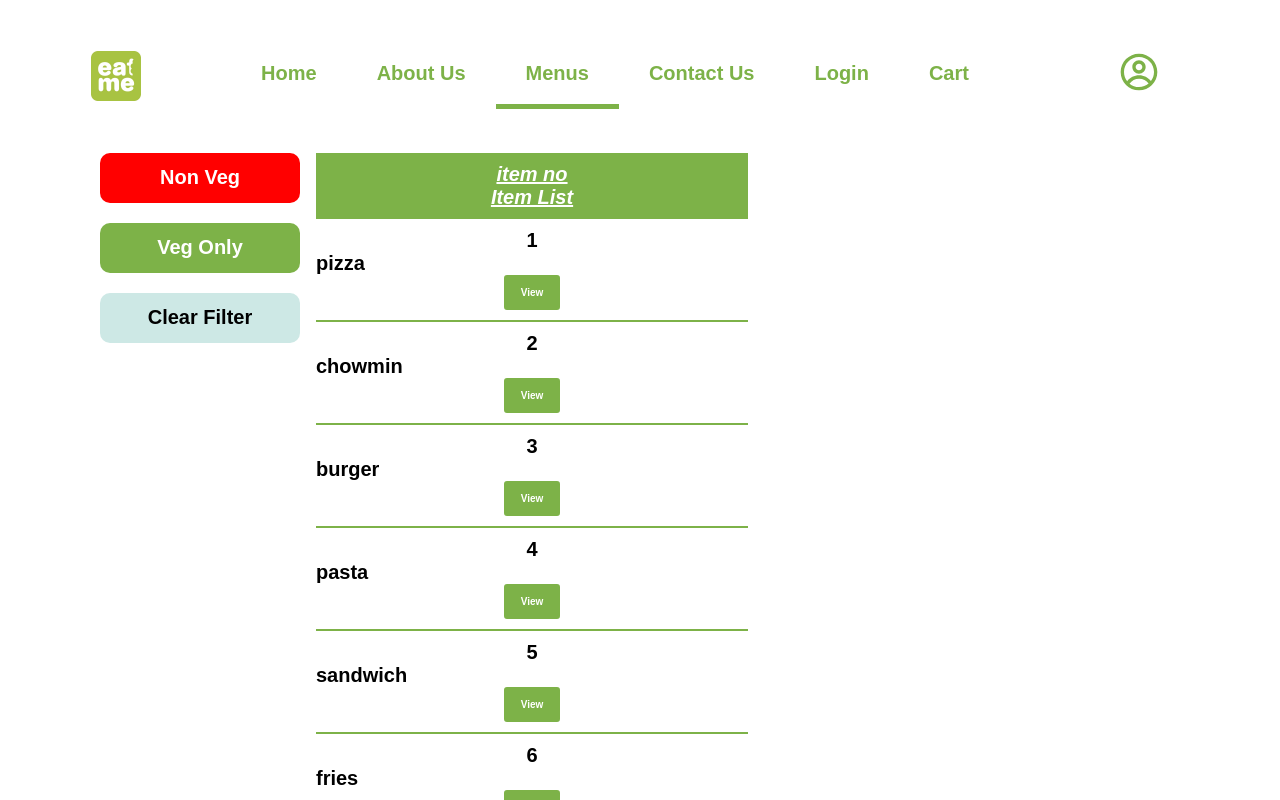
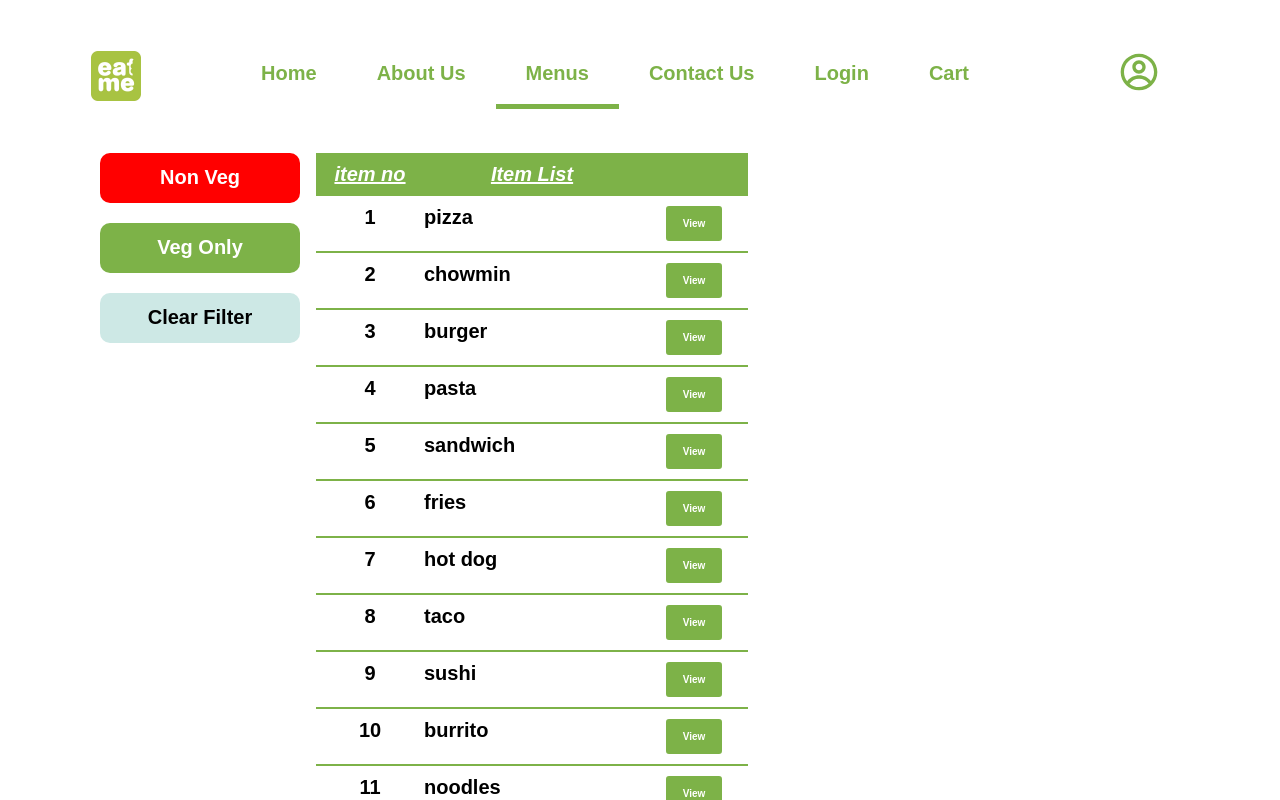
Before and after one commit to apurba-sarkar/eatmeweb, a React (Vite) app in the folder client/: page /Menu in a window 1280 px wide. Shown: the top 800 px of the page. Built offline with nearby package versions, Linux system fonts and the light colour scheme; a web font is replaced by a local one.

Commit message:
modification added

```diff
--- a/client/src/Components/OrderSummary.jsx
+++ b/client/src/Components/OrderSummary.jsx
@@ -1,12 +1,20 @@
+import { Box } from "../ui/Box";
 import { Button } from "../ui/Button";
 import { Headings } from "../ui/Headings";
+import { Input } from "../ui/Input";
 import { TableBuilder, TableData, TableHead, TableRow } from "../ui/Table";
 
 export default function OrderSummary() {
   return (
     <div>
+       {/* <Box color="none" type="support">
+      <Headings type="h2">Coupon Apply</Headings>
+      <Input varient="input" placeholder="enter here"/>
+      <Button varient="primary">Apply</Button>
+      </Box> */}
+      <Button varient="primary" size="m">Continue</Button>
       <Headings>ORDER SUMMARY</Headings>
-      <div>total item in cart</div>
+      <Headings type="label" >Total item in cart</Headings>
       <TableBuilder size="special">
         <TableHead col="four">
           <TableData>image</TableData>
@@ -34,6 +42,8 @@ export default function OrderSummary() {
           </TableData>
         </TableRow>
       </TableBuilder>
+
+
     </div>
   );
 }
--- a/client/src/pages/Menu.jsx
+++ b/client/src/pages/Menu.jsx
@@ -24,8 +24,9 @@ export default function Menu() {
       <div className="menu-container">
         <Filters />
         <div className="menu-list">
-          <TableBuilder size="big">
-            <TableHead>
+          <TableBuilder size="big"
+          >
+            <TableHead col="three">
               <TableData>item no</TableData>
               <TableData>Item List</TableData>
               {/* <TableData>Ad</TableData> */}
@@ -33,6 +34,7 @@ export default function Menu() {
             {data.map((e) => (
               // <NavLink to={`/single/${e.id}`} key={e.id}>
               <TableRow
+              col="three"
                 key={e.id}
                 style={{ fontSize: "2rem", fontWeight: "bold" }}
               >
--- a/client/src/ui/Box.jsx
+++ b/client/src/ui/Box.jsx
@@ -41,6 +41,9 @@ const color = {
   support: css`
     background-color: ${theme.colors.support};
   `,
+  none:css`
+    background-color:transparent;
+  `
 };
 
 const Box = styled.div`
```
